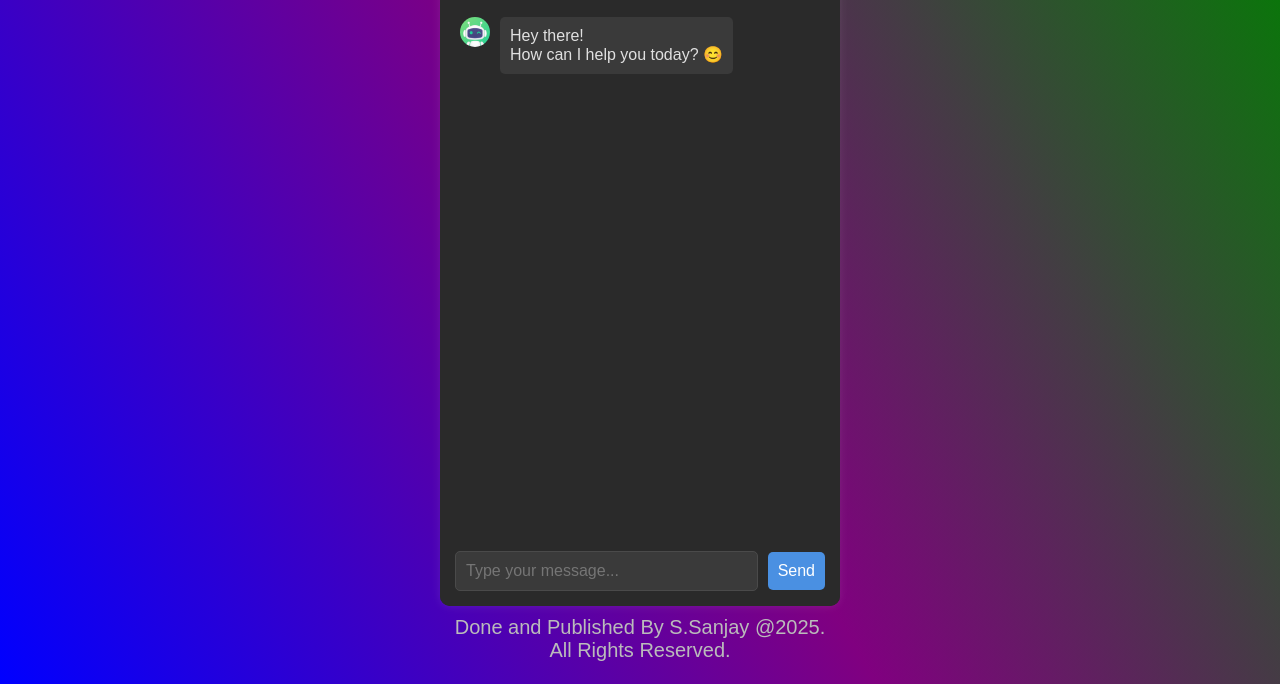
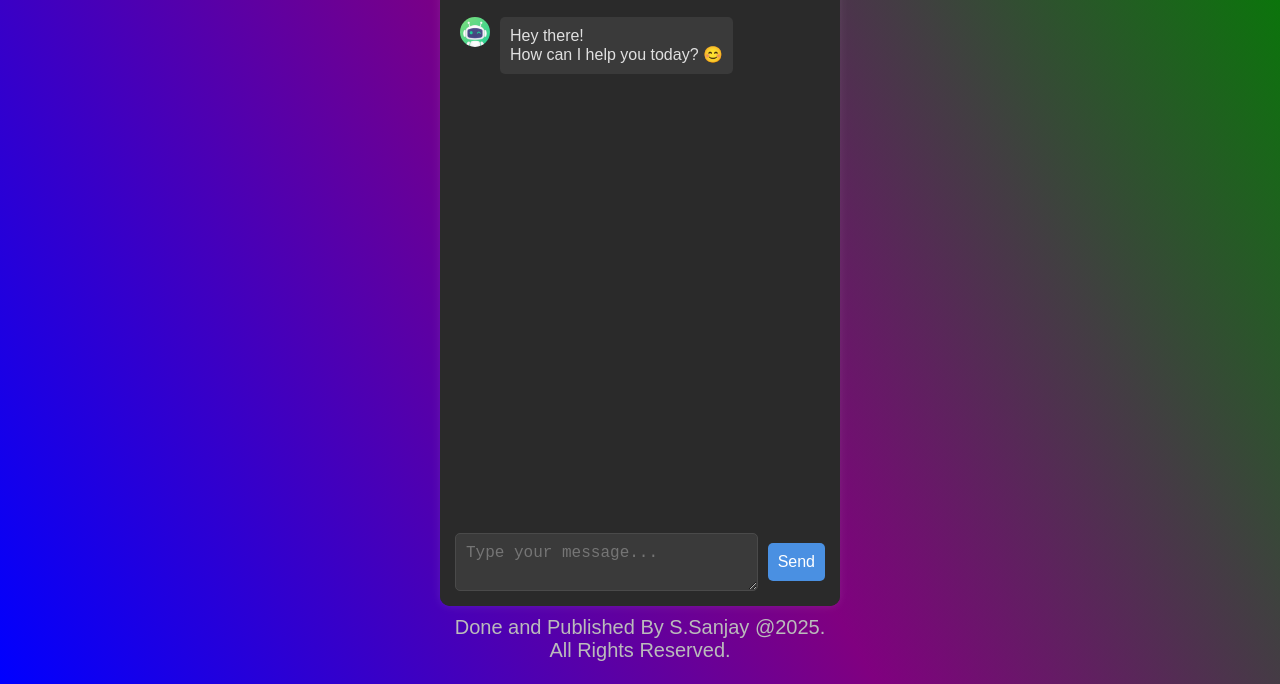
Before and after one commit to Sanjay7654/Chatbot, a plain HTML site: page index.html in a window 1280 px wide. Shown: the part 136-820 px from the top of the page. Drawn offline with Linux system fonts and the light colour scheme.

Commit message:
index.html

```diff
--- a/index.html
+++ b/index.html
@@ -21,7 +21,7 @@
     </div>
 
 <div class="chat-input-container">
-  <input type="text" id="user-input" required placeholder="Type your message..." />
+ <textarea id="user-input" required placeholder="Type your message..." /></textarea>
   <button id="send-button">Send</button>
 
 </div>
```
